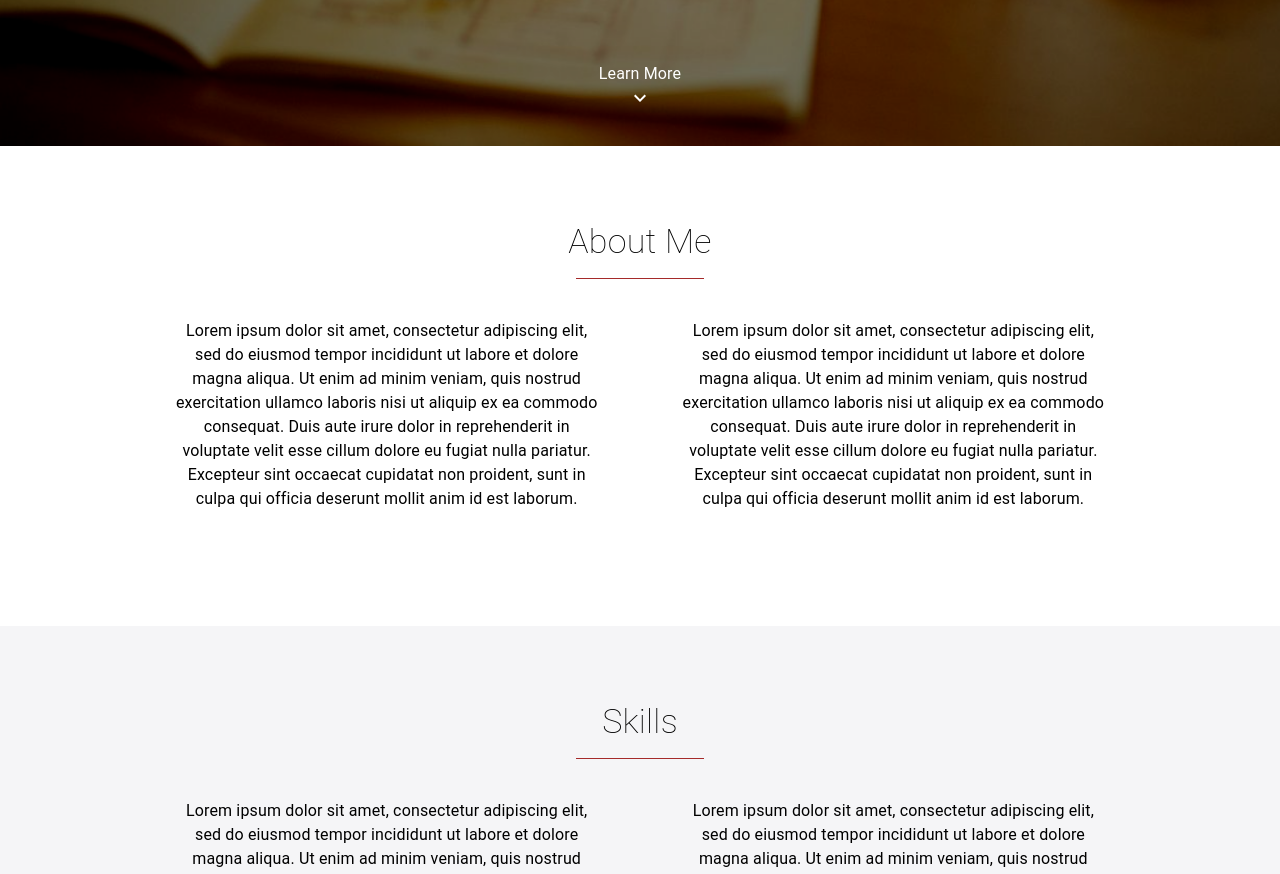
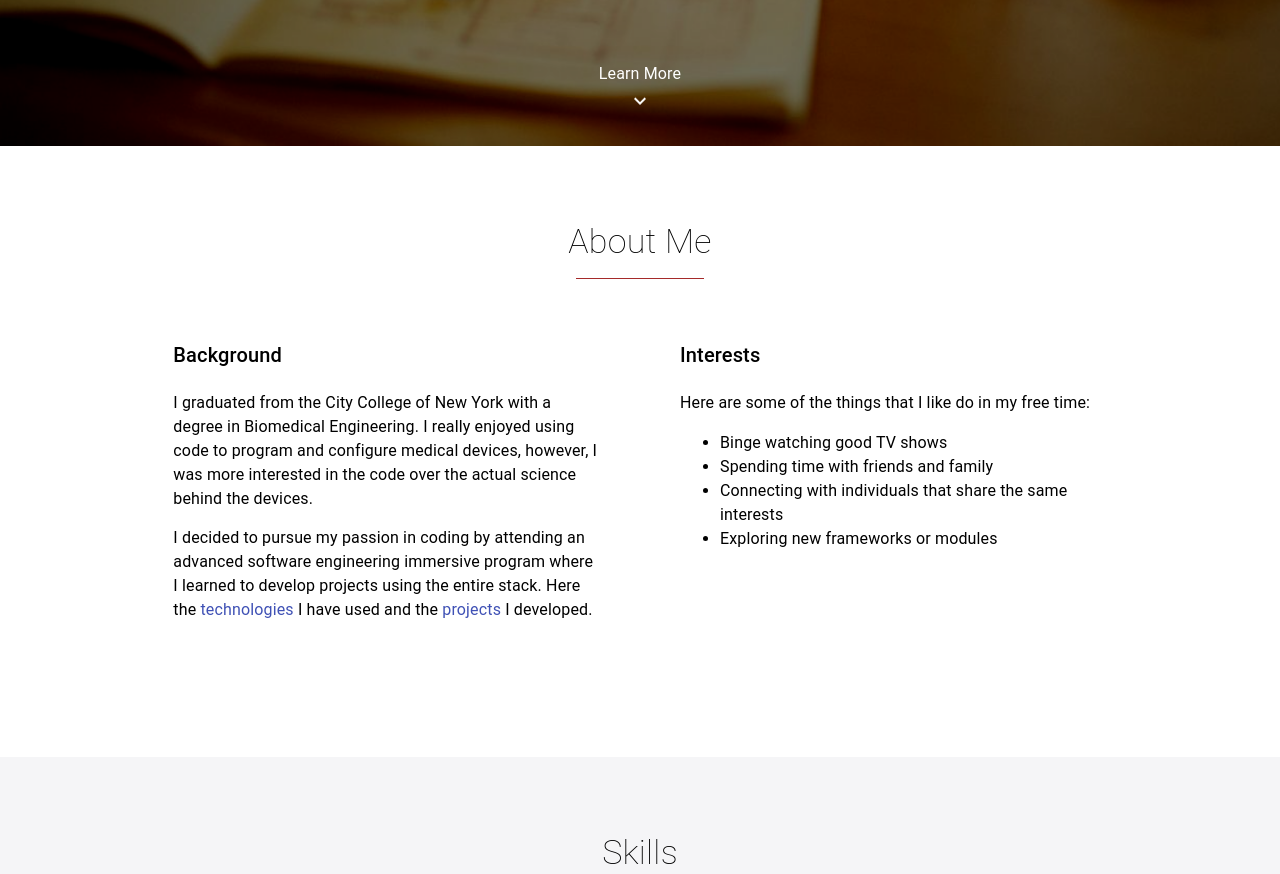
Before and after one commit to ericlus/portfolio, a React (Create React App) app in the folder client/: page / in a window 1280 px wide. Shown: the part 654-1528 px from the top of the page. Built offline with nearby package versions, Linux system fonts and the light colour scheme; the HTML template or start-up script is replaced by a standard one.

Commit message:
Formatted about section

```diff
--- a/client/src/About.jsx
+++ b/client/src/About.jsx
@@ -2,10 +2,11 @@ import React from "react";
 import Grid from "@material-ui/core/Grid";
 import Typography from "@material-ui/core/Typography";
 import Divider from "@material-ui/core/Divider";
+import Link from "@material-ui/core/Link";
 
 const About = () => {
   return (
-    <Grid container direction="row" justify="center" alignItems="center">
+    <Grid container direction="row" justify="center" alignItems="flex-start">
       <Grid item xs={12} style={{ textAlign: "center" }}>
         <Typography
           variant="h4"
@@ -19,27 +20,41 @@ const About = () => {
         />
       </Grid>
 
-      <Grid item xs={4} style={{ textAlign: "center", margin: "40px 40px" }}>
+      <Grid item xs={4} style={{ margin: "60px 40px" }}>
+        <Typography variant="h6" style={{ marginBottom: "20px" }}>
+          Background
+        </Typography>
+        <Typography style={{ marginBottom: "15px" }}>
+          I graduated from the City College of New York with a degree in
+          Biomedical Engineering. I really enjoyed using code to program and
+          configure medical devices, however, I was more interested in the code
+          over the actual science behind the devices.
+        </Typography>
+
         <Typography>
-          Lorem ipsum dolor sit amet, consectetur adipiscing elit, sed do
-          eiusmod tempor incididunt ut labore et dolore magna aliqua. Ut enim ad
-          minim veniam, quis nostrud exercitation ullamco laboris nisi ut
-          aliquip ex ea commodo consequat. Duis aute irure dolor in
-          reprehenderit in voluptate velit esse cillum dolore eu fugiat nulla
-          pariatur. Excepteur sint occaecat cupidatat non proident, sunt in
-          culpa qui officia deserunt mollit anim id est laborum.
+          I decided to pursue my passion in coding by attending an advanced
+          software engineering immersive program where I learned to develop
+          projects using the entire stack. Here the{" "}
+          <Link style={{ cursor: "pointer" }}>technologies</Link> I have used
+          and the <Link style={{ cursor: "pointer" }}>projects</Link> I
+          developed.
         </Typography>
       </Grid>
-      <Grid item xs={4} style={{ textAlign: "center", margin: "40px 40px" }}>
+      <Grid item xs={4} style={{ margin: "60px 40px" }}>
+        <Typography variant="h6" style={{ marginBottom: "20px" }}>
+          Interests
+        </Typography>
         <Typography>
-          Lorem ipsum dolor sit amet, consectetur adipiscing elit, sed do
-          eiusmod tempor incididunt ut labore et dolore magna aliqua. Ut enim ad
-          minim veniam, quis nostrud exercitation ullamco laboris nisi ut
-          aliquip ex ea commodo consequat. Duis aute irure dolor in
-          reprehenderit in voluptate velit esse cillum dolore eu fugiat nulla
-          pariatur. Excepteur sint occaecat cupidatat non proident, sunt in
-          culpa qui officia deserunt mollit anim id est laborum.
+          Here are some of the things that I like do in my free time:
         </Typography>
+        <ul>
+          <Typography>
+            <li>Binge watching good TV shows</li>
+            <li>Spending time with friends and family</li>
+            <li>Connecting with individuals that share the same interests</li>
+            <li>Exploring new frameworks or modules</li>
+          </Typography>
+        </ul>
       </Grid>
     </Grid>
   );
--- a/client/src/HomeInfo.jsx
+++ b/client/src/HomeInfo.jsx
@@ -31,10 +31,16 @@ const HomeInfo = () => {
         </Typography>
 
         <div style={{ textAlign: "center", margin: "270px 0px 10px 0px" }}>
-          <Link href="#About">
+          <Link href="#About" underline="none">
             <Typography style={{ color: "white" }}>Learn More</Typography>
             <ExpandMoreIcon
-              style={{ color: "white", display: "block", margin: "auto" }}
+              style={{
+                color: "white",
+                display: "block",
+                margin: "auto",
+                marginTop: "3px"
+              }}
+              className="expandMore"
             />
           </Link>
         </div>
--- a/client/src/styles.css
+++ b/client/src/styles.css
@@ -5,3 +5,16 @@ body {
 html {
   scroll-behavior: smooth;
 }
+
+.expandMore {
+  animation: mover 1s infinite alternate;
+}
+
+@keyframes mover {
+  0% {
+    transform: translateY(0);
+  }
+  100% {
+    transform: translateY(-6px);
+  }
+}
```
